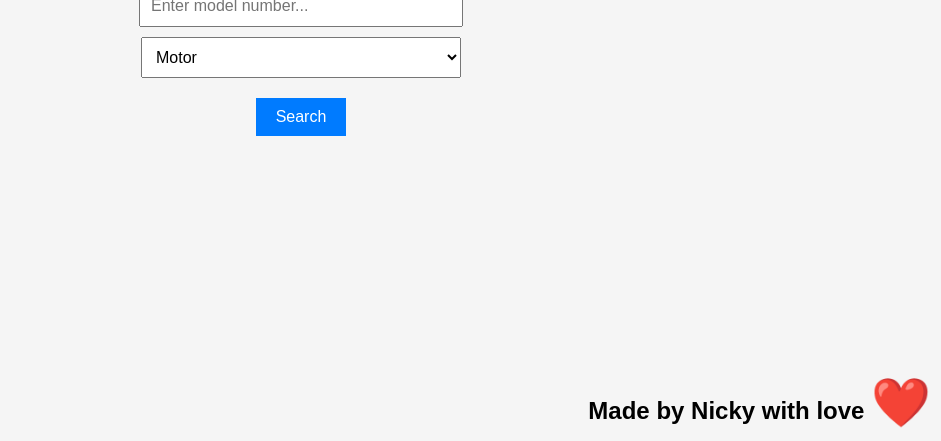
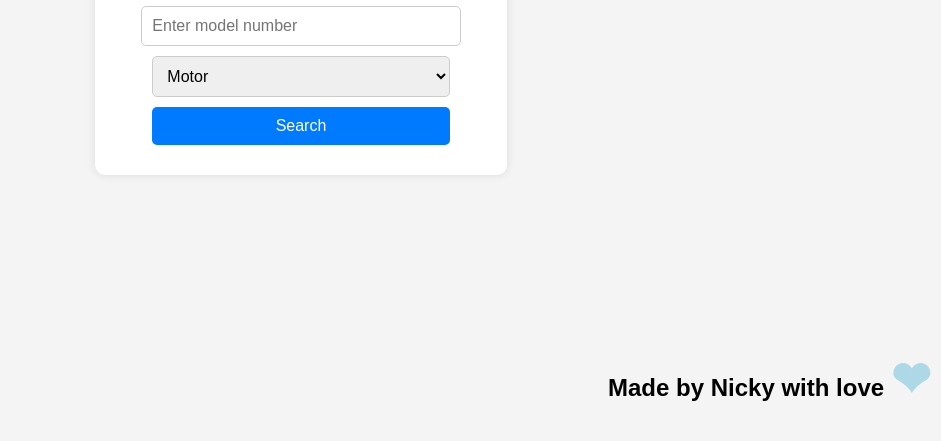
Before and after one commit to RaduNichiforov/unit-parts-compatibility, a plain HTML site: page SharkNinja.html in a window 1280 px wide. Shown: the part 359-800 px from the top of the page, without its empty margins (339-1280 px from the left). Drawn offline with Linux system fonts and the light colour scheme.

Commit message:
Enhance footer message styling

```diff
--- a/SharkNinja.css
+++ b/SharkNinja.css
@@ -1,38 +1,33 @@
 body {
     font-family: Arial, sans-serif;
+    display: flex;
+    justify-content: center;
+    align-items: center;
+    min-height: 100vh;
+    background-color: #f4f4f4;
     margin: 0;
-    padding: 0;
-    display: flex;
-    flex-direction: column;
-    align-items: center;
-    justify-content: center;
-    min-height: 100vh;
-    background-color: #f5f5f5;
 }
 
-h1 {
-    font-size: 2em;
-    margin-bottom: 20px;
+.container {
+    text-align: center;
+    background: white;
+    padding: 20px;
+    border-radius: 10px;
+    box-shadow: 0 0 10px rgba(0, 0, 0, 0.1);
 }
 
-#searchBar {
+input, select, button {
+    display: block;
+    width: 80%;
+    margin: 10px auto;
     padding: 10px;
-    font-size: 1em;
-    margin-bottom: 10px;
-    width: 300px;
-}
-
-#partTypeDropdown {
-    padding: 10px;
-    font-size: 1em;
-    margin-bottom: 20px;
-    width: 320px;
+    border-radius: 5px;
+    border: 1px solid #ccc;
+    font-size: 16px;
 }
 
 button {
-    padding: 10px 20px;
-    font-size: 1em;
-    background-color: #007bff;
+    background-color: #007BFF;
     color: white;
     border: none;
     cursor: pointer;
@@ -42,34 +37,15 @@ button:hover {
     background-color: #0056b3;
 }
 
-#results {
-    width: 80%;
-    margin: 20px 0;
-}
-
-.group {
-    margin-bottom: 20px;
-}
-
-.group h2 {
-    font-size: 1.5em;
-    margin-bottom: 10px;
-}
-
-.part {
-    margin-left: 20px;
-    margin-bottom: 5px;
-}
-
-.footer {
+footer {
     position: fixed;
     bottom: 10px;
     right: 10px;
-    font-size: 1.5em; /* 1.5X bigger */
-    font-weight: bold; /* Bolded */
+    font-size: 1.5em;
+    font-weight: bold;
 }
 
-.footer .heart {
-    font-size: 2em; /* Twice bigger */
-    color: #0000ff; /* Baby blue color */
+footer .heart {
+    color: #ADD8E6;
+    font-size: 2em;
 }
--- a/SharkNinja.html
+++ b/SharkNinja.html
@@ -3,12 +3,13 @@
 <head>
     <meta charset="UTF-8">
     <meta name="viewport" content="width=device-width, initial-scale=1.0">
-    <title>Unit Parts Compatibility</title>
     <link rel="stylesheet" href="SharkNinja.css">
+    <title>Shark Ninja Parts Finder</title>
 </head>
 <body>
-    <h1>Unit Parts Compatibility Checker</h1>
-    <input type="text" id="searchBar" placeholder="Enter model number...">
+    <div class="container">
+        <h1>Shark Ninja Parts Finder</h1>
+        <input type="text" id="searchBar" placeholder="Enter model number">
         <select id="partTypeDropdown">
             <option value="motor">Motor</option>
             <option value="dust cup">Dust Cup</option>
@@ -18,11 +19,10 @@
         </select>
         <button onclick="filterUnits()">Search</button>
         <div id="results"></div>
-
-    <div class="footer">
-        Made by Nicky with love <span class="heart">❤️</span>
     </div>
-
+    <footer>
+        <p>Made by Nicky with love <span class="heart">❤</span></p>
+    </footer>
     <script src="SharkNinja.js"></script>
 </body>
 </html>
```
Lines whose indentation alone changed are shown as unchanged.
